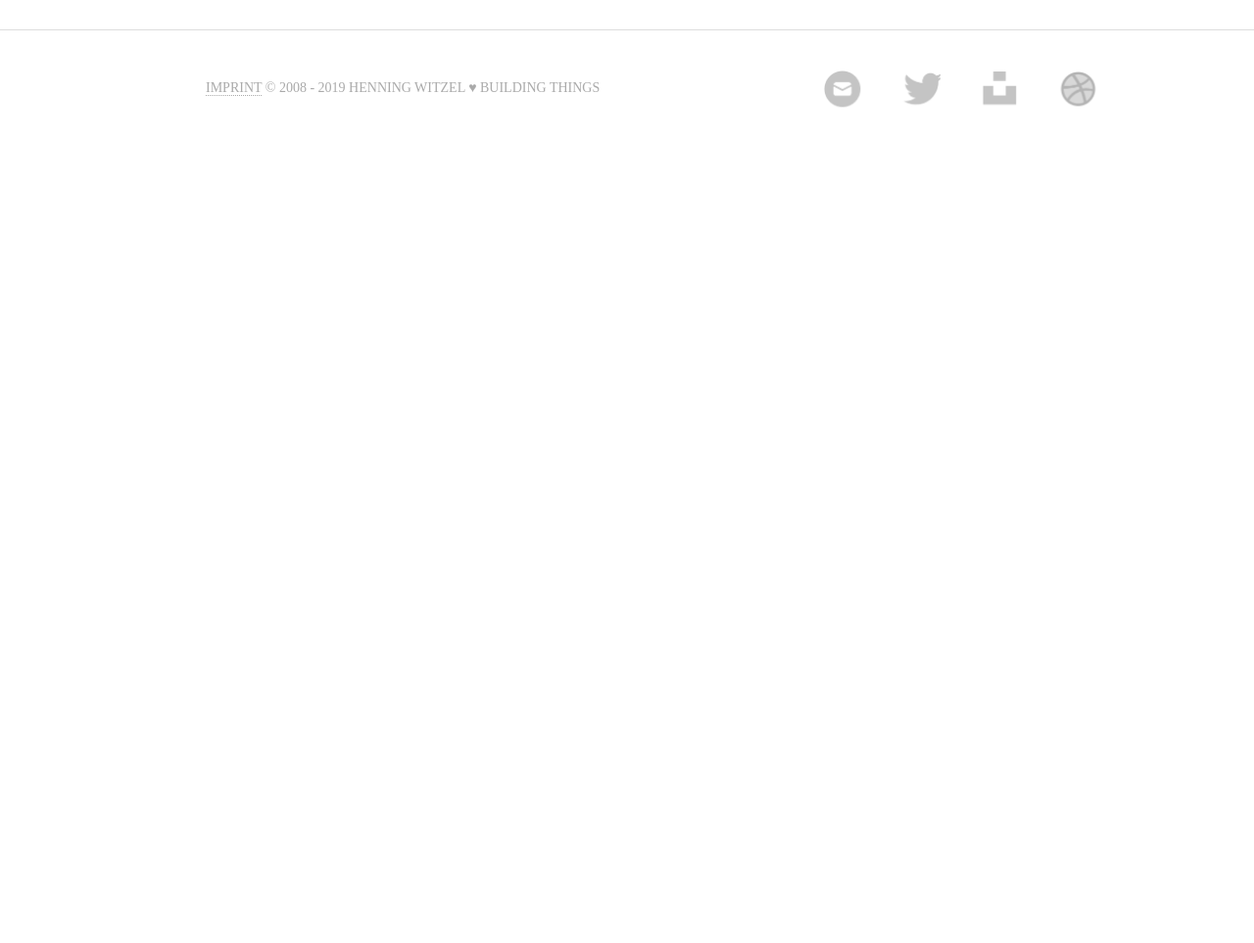
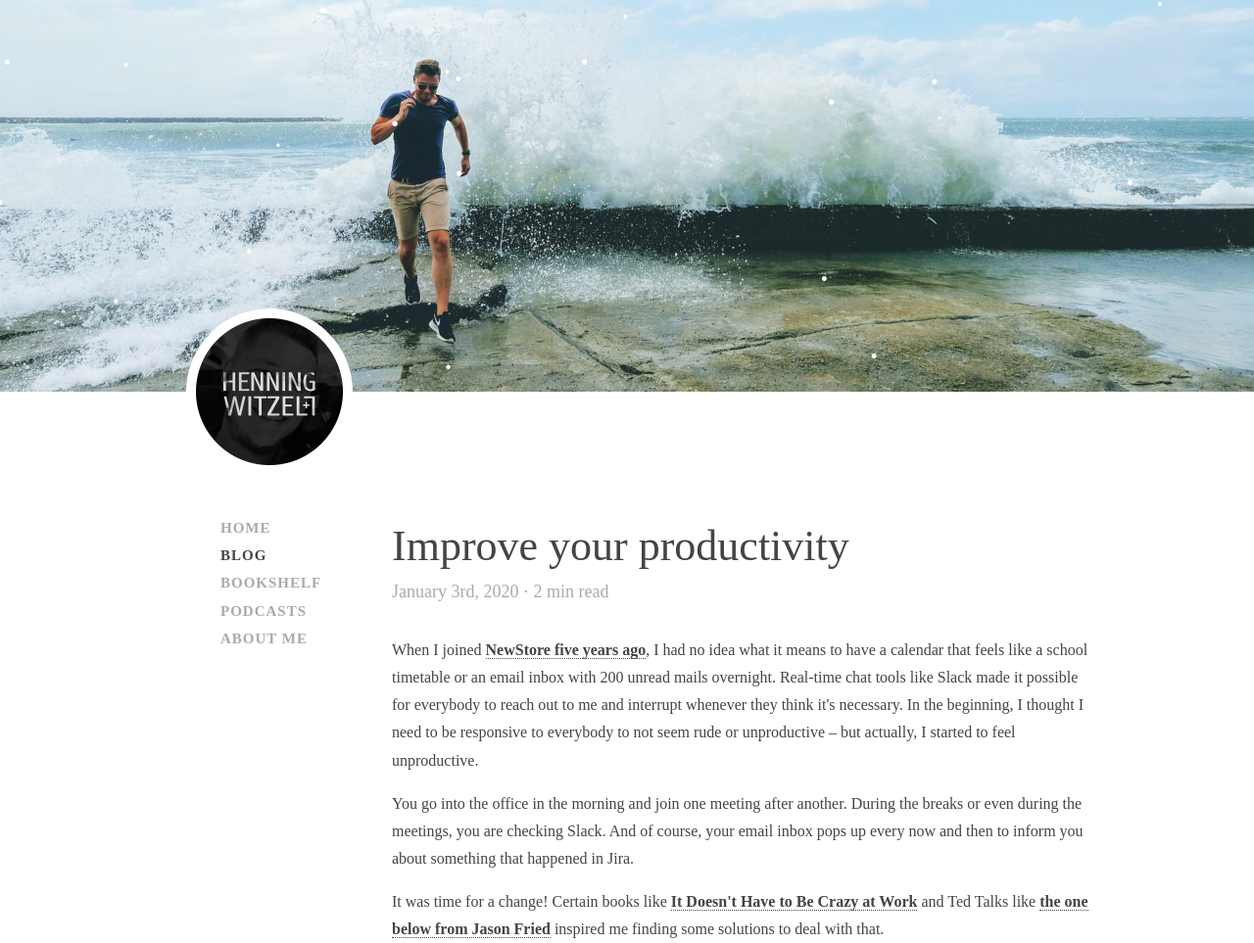
Before and after one commit to henningwitzel/henning-witzel.de, a PHP site: page /henning/blog/productivity in a window 1280 px wide. Shown: the top 963 px of the page at 98% size. Before the commit the page ends 110 px from the top, so only its background shows below. Run offline with PHP 8.4, Linux system fonts and the light colour scheme; some web fonts are replaced.

Commit message:
Added second blog article 🙆‍♂️

```diff
--- a/css/blog.css
+++ b/css/blog.css
@@ -1,39 +1,37 @@
-.blog .post
-{
+.blog .post {
   margin-bottom: 60px;
   float: left;
   width: 47%;
   margin-right: 3%;
 }
 
-.blog .post a
-{
+.blog .post a {
   font-size: 16px;
 }
 
-.blog .post h3 a
-{
+.blog .post h3 a {
   font-size: 24px;
   font-weight: normal;
   color: #444444;
-    font-family: 'Droid Serif';
+  font-family: "Droid Serif";
   line-height: 150%;
   border-bottom: none;
 }
 
-
 @media only screen and (max-width: 600px) {
-    .post
-    {
+  .post {
     width: 100% !important;
     margin-right: 0 !important;
     float: none !important;
   }
 }
 
-.twitter-tweet
-{
+.twitter-tweet {
   margin: 0 auto;
   margin-top: 16px !important;
   margin-bottom: 32px !important;
 }
+
+.image-link {
+  border-bottom: none !important;
+}
--- /dev/null
+++ b/pages/blog/productivity/index.php
@@ -0,0 +1,62 @@
+<title>Basecamp at NewStore · Henning Witzel</title>
+<meta property="og:title" content="Improve your productivity · Henning Witzel" />
+<meta name="twitter:title" content="Improve your productivity · Henning Witzel" />
+
+<meta name="description" content="When I joined NewStore five years ago, I had no idea what it means to have a calendar that feels like a school timetable or an email inbox with 200 unread mails overnight." />
+<meta property="og:description" content="When I joined NewStore five years ago, I had no idea what it means to have a calendar that feels like a school timetable or an email inbox with 200 unread mails overnight." />
+<meta name="twitter:description" content="When I joined NewStore five years ago, I had no idea what it means to have a calendar that feels like a school timetable or an email inbox with 200 unread mails overnight." />
+
+<meta property="og:image" content="###basepath###img/header/blog-header-1280.jpg" />
+<meta name="twitter:image" content="###basepath###img/header/blog-header-1280.jpg" />
+
+<meta name="twitter:card" content="summary" />
+<meta name="twitter:site" content="@henning_witzel" />
+</head>
+  <body basepath='###basepath###'></body>
+  <div id='clearbutton'></div>
+</html>
+<div class='image'
+data_image_1280='###basepath###img/header/blog-header-1280.jpg'
+data_image_1440='###basepath###img/header/blog-header-1440.jpg'
+data_image_1920='###basepath###img/header/blog-header-1920.jpg'
+data_image_800='###basepath###img/header/blog-header-800.jpg' id='header'></div>
+<div class='text' id='background'>
+  <div id='wrapper'>
+    <div id='logo'>
+      <a href='###basepath###'>
+        <div id='link'></div>
+      </a>
+    </div>
+     ###menu###
+    <div class='content'>
+      <h1>Improve your productivity</h1>
+      <h4 class="grey bottom-large">January 3rd, 2020 · 2 min read</h4>
+      <p>When I joined <a href="###basepath###/about_me#newstore">NewStore five years ago</a>, I had no idea what it means to have a calendar that feels like a school timetable or an email inbox with 200 unread mails overnight. Real-time chat tools like Slack made it possible for everybody to reach out to me and interrupt whenever they think it's necessary. In the beginning, I thought I need to be responsive to everybody to not seem rude or unproductive – but actually, I started to feel unproductive.</p>
+
+      <p>You go into the office in the morning and join one meeting after another. During the breaks or even during the meetings, you are checking Slack. And of course, your email inbox pops up every now and then to inform you about something that happened in Jira.</p>
+
+      <p>It was time for a change! Certain books like <a href="###basepath###/books#crazy">It Doesn't Have to Be Crazy at Work</a> and Ted Talks like <a href="https://www.ted.com/talks/jason_fried_why_work_doesn_t_happen_at_work?language=en" target="_blank">the one below from Jason Fried</a> inspired me finding some solutions to deal with that.</p>
+
+        <div style="max-width:854px"><div style="position:relative;height:0;padding-bottom:56.25%"><iframe src="https://embed.ted.com/talks/lang/en/jason_fried_why_work_doesn_t_happen_at_work" width="854" height="480" style="position:absolute;left:0;top:0;width:100%;height:100%" frameborder="0" scrolling="no" allowfullscreen></iframe></div></div>
+
+      <h3 class="top-extra-large bottom-small">Become the master of your calendar</h3>
+<p>Finding a time slot in someone's calendar is easy. I can just drag and drop in a meeting and book their time. <i>Did I consider that this person maybe wants to get some work done?</i> No, not at all. <i>Should I invite Andy as well, since he might know something about it?</i> Yeah, let's check his calendar. It was never easier to schedule something - thanks, Google!</p>
+
+<p>This easiness comes with a cost: you're not in control anymore of your own time. I wanted to change that and started an experiment.</p>
+
+<p>First, I tried to reduce the number of meetings I was invited to. <i>Do I really need to be there? The last three times, was there something important I would have otherwise missed? What was the purpose of this meeting again?</i>  I recommended communicating the outcome asynchronously via email so that I can read it in my own time.</p>
+
+<p>Second I planned my calendar a couple weeks ahead and added working blocks. For example, if there was nothing on my calendar on a Monday between 10:00am and 12:30, I blocked 2,5 hours. After lunch until the first meeting I really need to go to, I can have another 3,5 hours of blocked time.</p>
+
+<a class="image-link" href="###basepath###pages/blog/productivity/images/calendar.png"><img src="###basepath###pages/blog/productivity/images/calendar.png" /></a>
+
+<p>After doing this for some weeks, it turned out that a lot of people told me they can't talk to me anymore since my calendar is always full. Well, sure you can speak to me! If you want to have a meeting with me, just ask upfront. At the same time, you can also let me know what's the purpose, and I can respond if a meeting is even necessary.</p>
+
+<p>There were are still people who ignored the working blocks. Every time some did that without a description or agenda, I declined politely and asked them why do they want to meet. Some colleagues became more aware and didn't put a meeting in the middle of the 4-hour block and instead tried the beginning or the end – I appreciated that!</p>
+
+<p>I finally had more time to focus on getting work done.</p>
+
+      </div>
+    <div class='clearfix'></div>
+  </div>
+</div>
```
Also changed, not shown: pages/blog/index.php (+5 -6 lines), pages/blog/productivity/images/calendar.png (added). Lines whose indentation alone changed are shown as unchanged.
